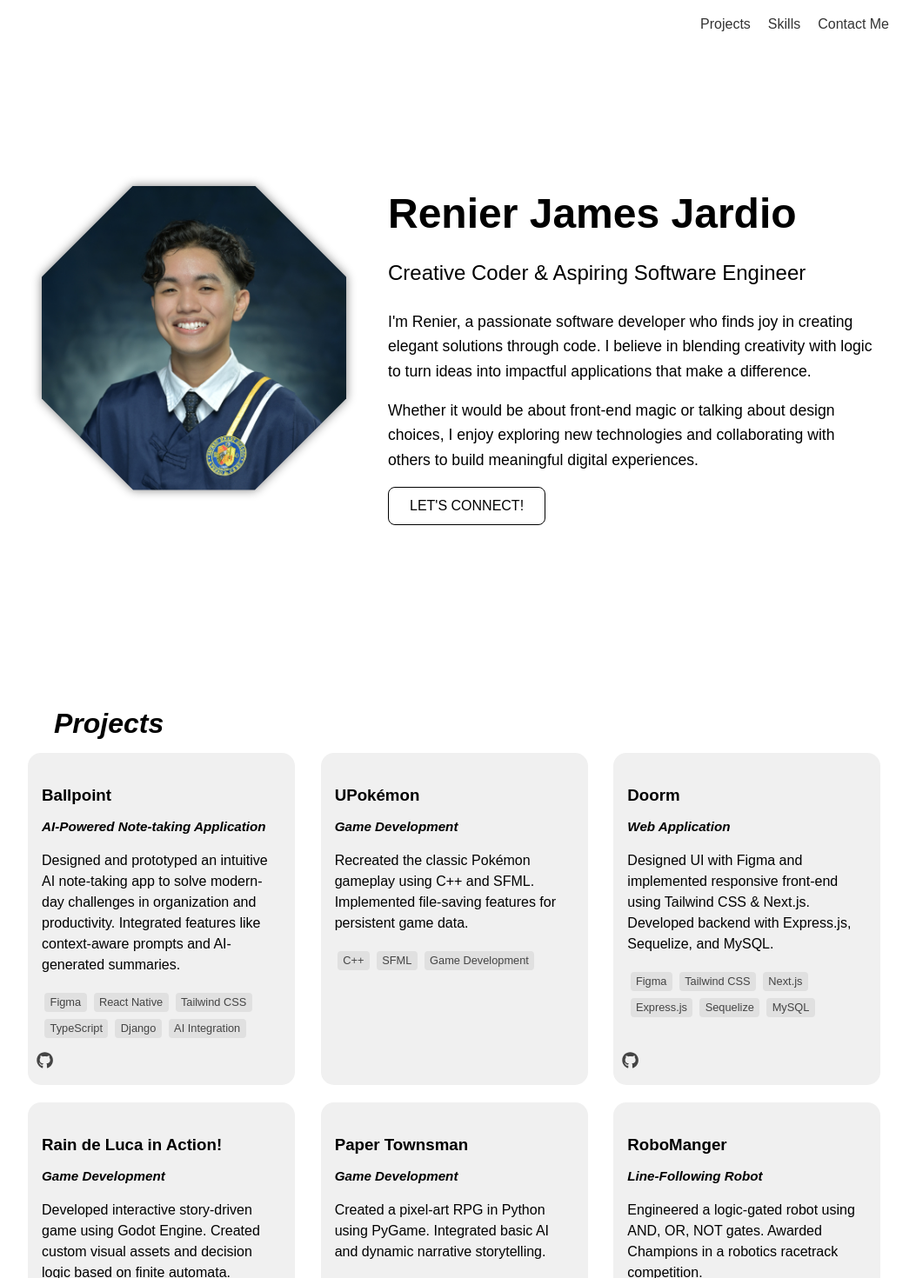
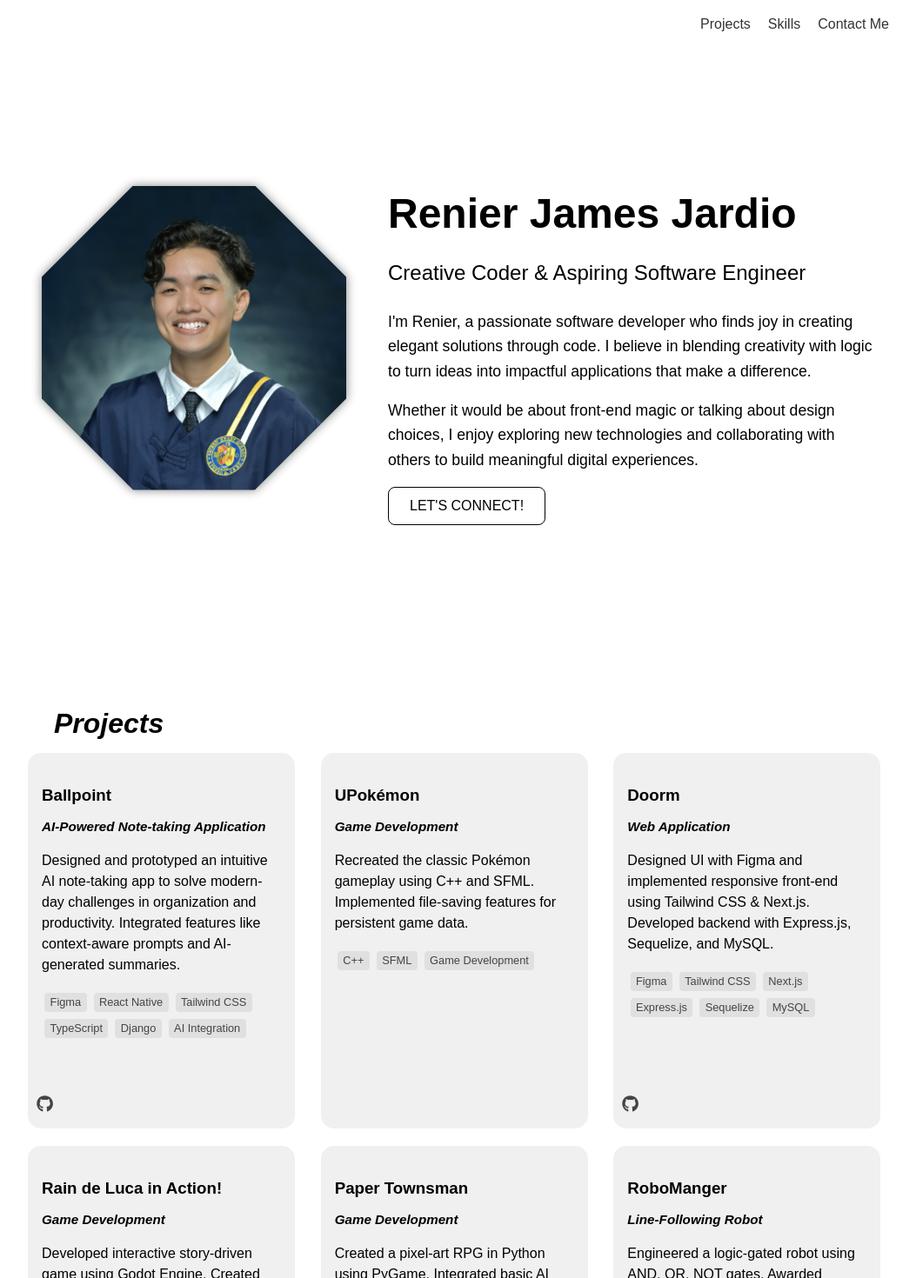
Before and after one commit to renierjardio/responsive-portfolio, a React (Vite) app: page / in a window 1280 px wide. Shown: the top 1470 px of the page at 87% size, without its empty margins (113-1166 px from the left). Built offline with nearby package versions, Linux system fonts and the light colour scheme.

Commit message:
[Projects] Fixed height

```diff
--- a/src/App.css
+++ b/src/App.css
@@ -123,7 +123,7 @@ body {
 .project-card {
   background: #101226;
   width: 275px;
-  height: 350px;
+  height: 400px;
   border-radius: 15px;
   padding: 1rem;
   display: flex;
```
